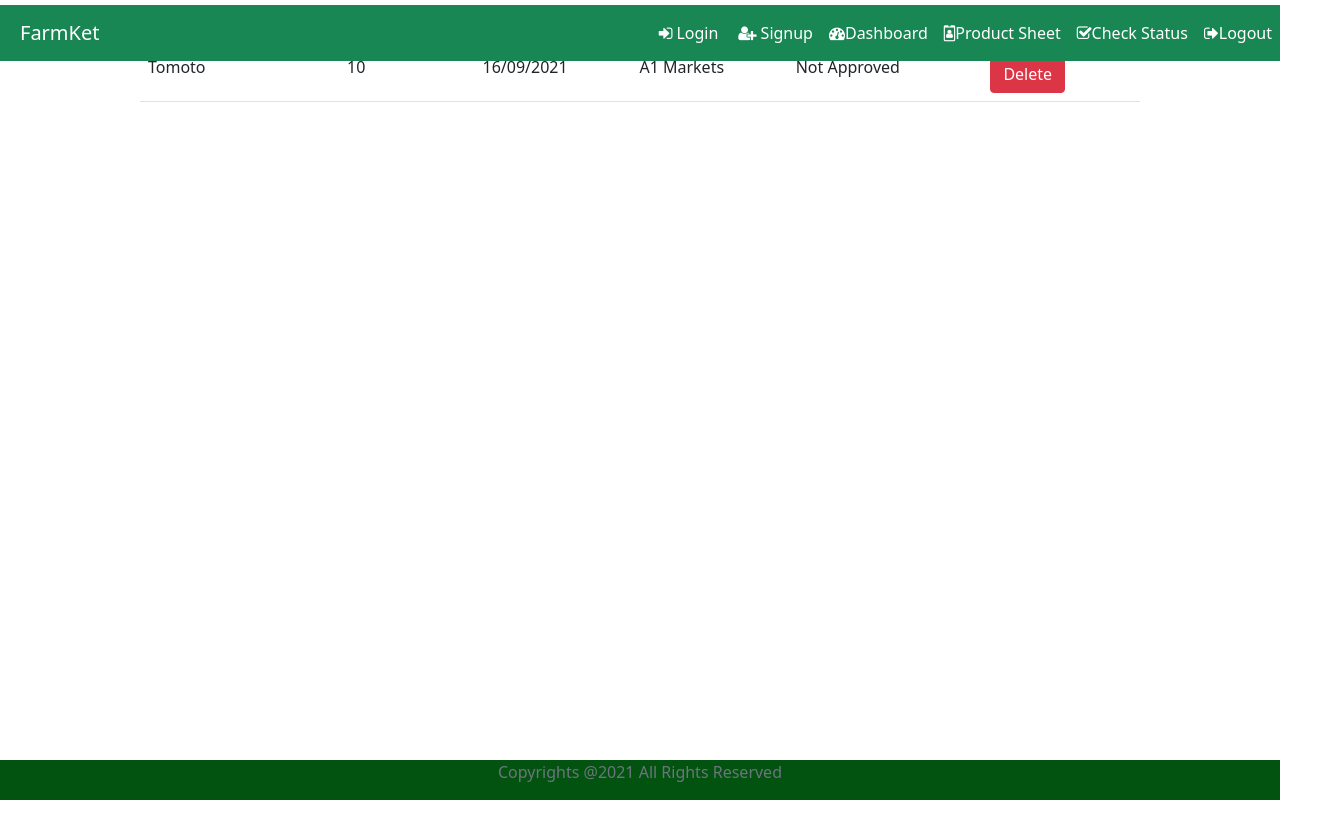
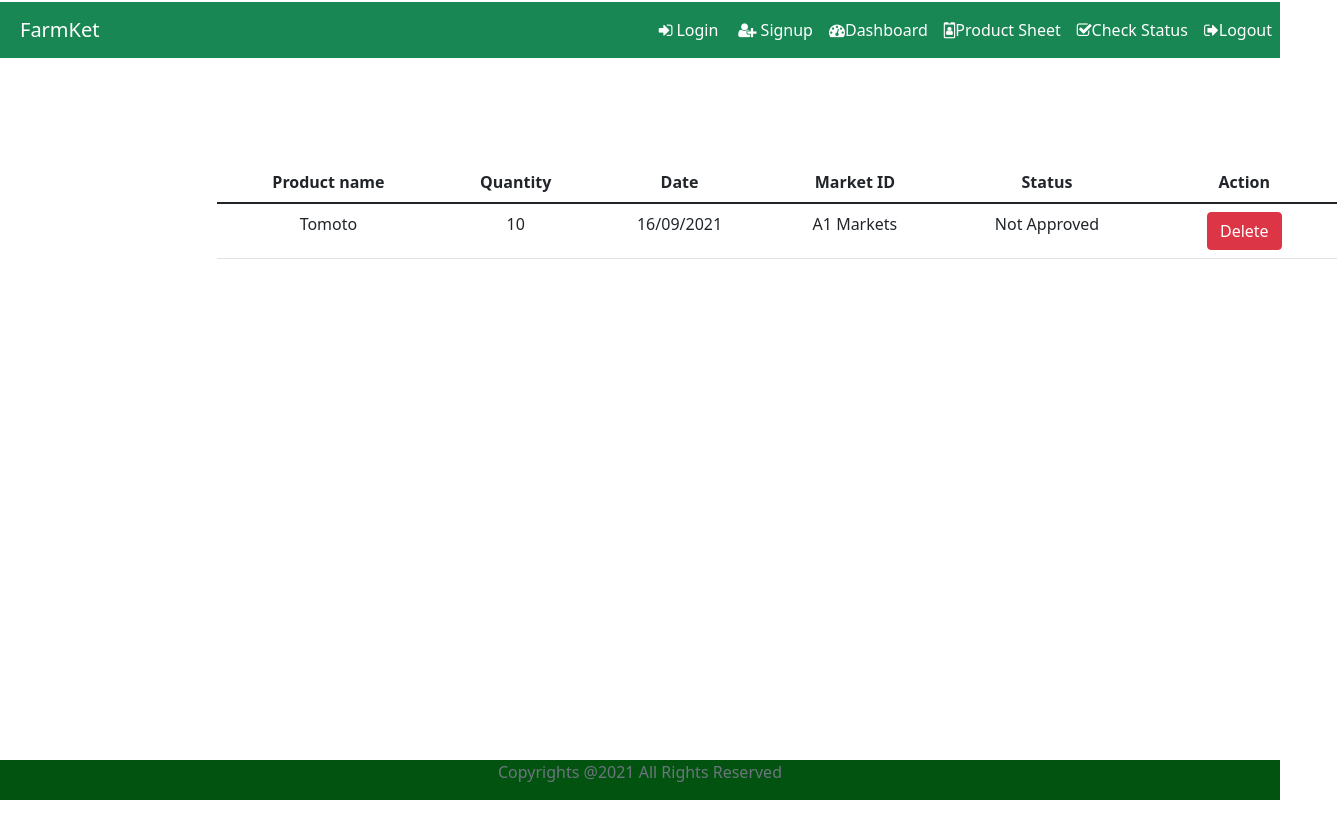
Before and after one commit to balajivzp/farmket-angular, an Angular app: page /status in a window 1280 px wide. Shown: the top 838 px of the page, 1337 px wide, since content can reach past the window. Before the commit the page ends 800 px from the top, so only its background shows below. Built offline with nearby package versions, Linux system fonts and the light colour scheme.

Commit message:
Check status changed

```diff
--- a/src/app/check-status/check-status.component.css
+++ b/src/app/check-status/check-status.component.css
@@ -1,11 +1,20 @@
-.table{
-  margin-top: 10px;
-  margin-bottom: 300px;
-  margin:auto;
-  max-width: 1000px;
 
+table.table{
+
+  text-align:center;
+  margin-left:5px;
+  margin-right:60px;
+  width:400%;
+  padding:30px;
+  margin-bottom:500px;
+  margin-top: 100px;
 }
 .container{
-    margin-top: 5px;
-    margin-bottom: 100px;
+  text-align:center;
+  margin-left:70px;
+  margin-right:40px;
+  width:400px;
+  padding:60px;
+  margin-bottom:80px;
+  margin-top: 2px;
 }
```
Also changed, not shown: src/app/check-status/check-status.component.html (+11 -11 lines).
